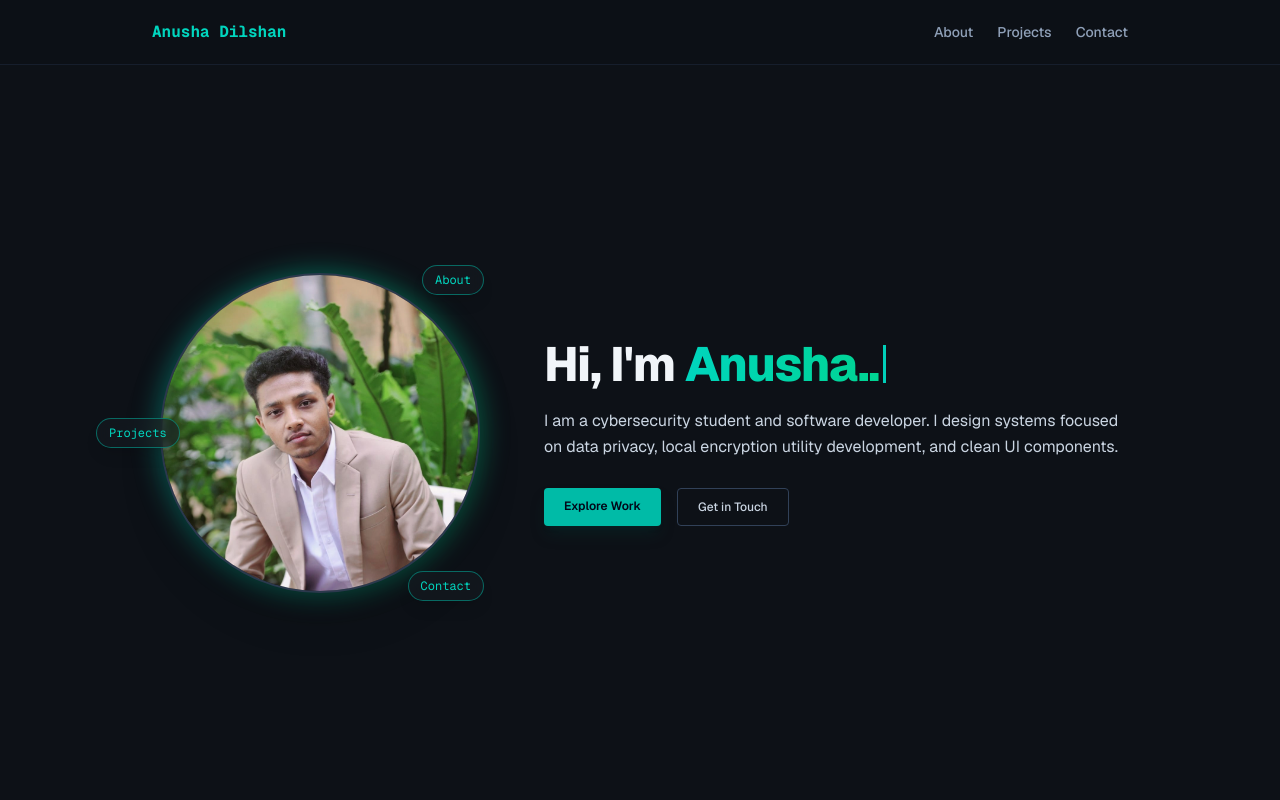
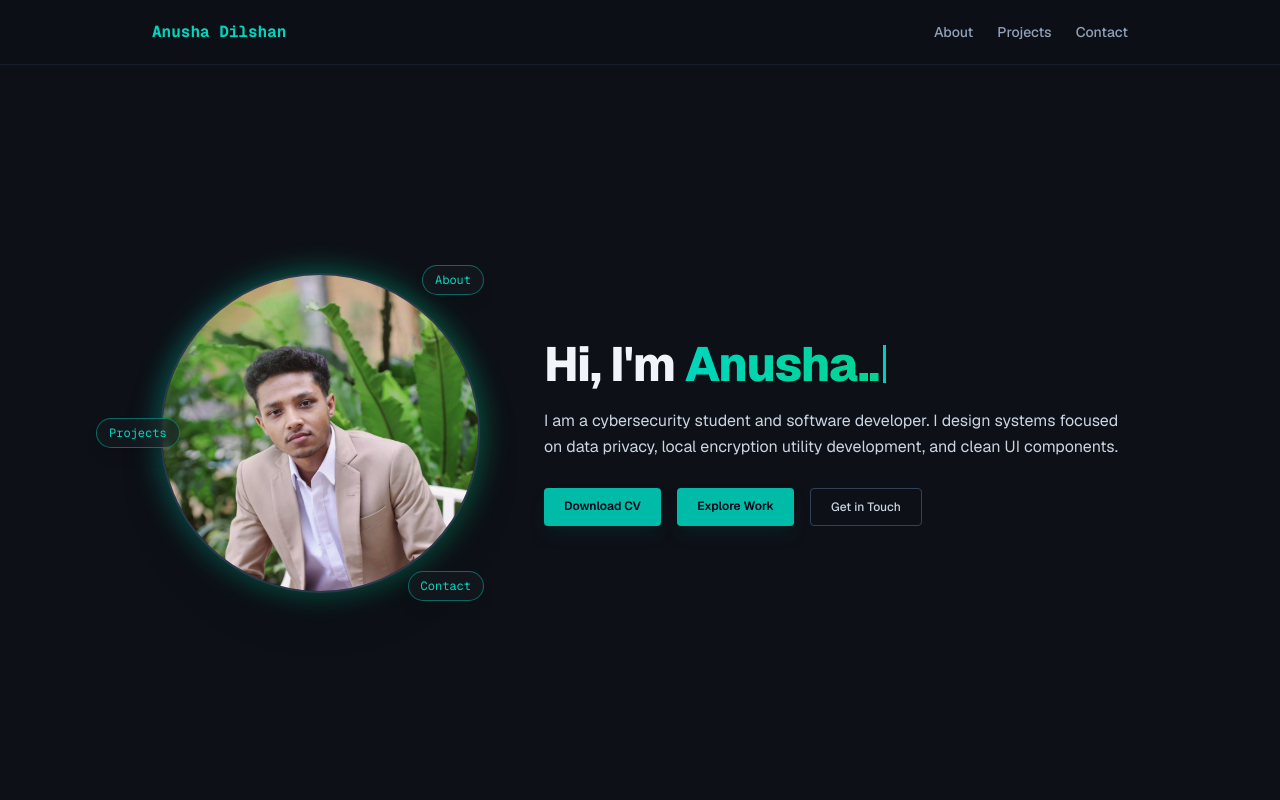
Before and after one commit to anushadilshan91-commits/My-Portfolio, a Next.js app: page / in a window 1280 px wide. Shown: the top 800 px of the page. Built offline with nearby package versions, Linux system fonts and the light colour scheme.

Commit message:
Update code with bug fixes and improvements

```diff
--- a/src/app/page.tsx
+++ b/src/app/page.tsx
@@ -1,7 +1,7 @@
 "use client";
 import React from 'react';
 import Image from 'next/image';
-import { FaLinkedinIn, FaWhatsapp, FaGithub, FaEnvelope } from "react-icons/fa";
+import { FaLinkedinIn, FaWhatsapp, FaGithub, FaEnvelope, FaDownload } from "react-icons/fa";
 
 // Typewriter Animation
 function Typewriter({ text, speed = 450, pause = 1500 }: { text: string; speed?: number; pause?: number }) {
@@ -121,6 +121,13 @@ export default function Home() {
             </p>
 
             <div className="flex gap-4 pt-2">
+              <a
+                href="/CV.pdf"
+                download="Anusha_Dilshan_CV.pdf"
+                className="px-5 py-2.5 bg-teal-500 hover:bg-teal-400 text-slate-950 font-semibold rounded text-xs transition-colors shadow-lg shadow-teal-950/40"
+                >
+                  <span>Download CV</span>
+                </a>
               <a
                 href="#projects"
                 className="px-5 py-2.5 bg-teal-500 hover:bg-teal-400 text-slate-950 font-semibold rounded text-xs transition-colors shadow-lg shadow-teal-950/40"
```
Also changed, not shown: 1 other file (tests, documents, lock files or other folders).
